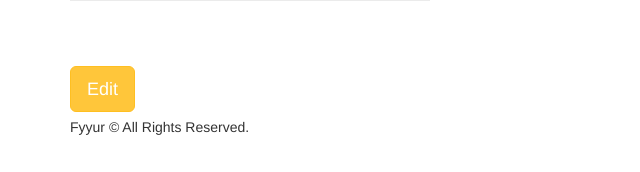
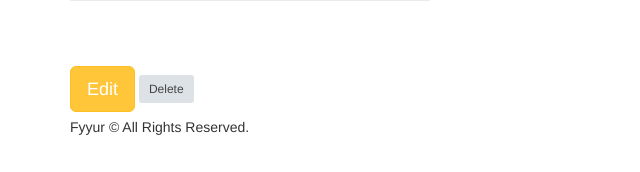
Before and after one commit to abisalde/FSND-Fyyur, a Flask app: page /venues/1 in a window 1280 px wide. Shown: the part 1044-1216 px from the top of the page, without its empty margins (0-640 px from the left). Run offline with Flask 2, Linux system fonts and the light colour scheme; some libraries are stand-ins or nearby versions.

Commit message:
feat: add delete buttons to delete venue

```diff
--- a/templates/pages/show_venue.html
+++ b/templates/pages/show_venue.html
@@ -1,14 +1,9 @@
-{% extends 'layouts/main.html' %}
-{% block title %}Venue Search{% endblock %}
-{% block content %}
+{% extends 'layouts/main.html' %} {% block title %}Venue Search{% endblock %} {%
+block content %}
 <div class="row">
 	<div class="col-sm-6">
-		<h1 class="monospace">
-			{{ venue.name }}
-		</h1>
-		<p class="subtitle">
-			ID: {{ venue.id }}
-		</p>
+		<h1 class="monospace">{{ venue.name }}</h1>
+		<p class="subtitle">ID: {{ venue.id }}</p>
 		<div class="genres">
 			{% for genre in venue.genres %}
 			<span class="genre">{{ genre }}</span>
@@ -18,22 +13,33 @@
 			<i class="fas fa-globe-americas"></i> {{ venue.city }}, {{ venue.state }}
 		</p>
 		<p>
-			<i class="fas fa-map-marker"></i> {% if venue.address %}{{ venue.address }}{% else %}No Address{% endif %}
+			<i class="fas fa-map-marker"></i> {% if venue.address %}{{ venue.address
+			}}{% else %}No Address{% endif %}
 		</p>
 		<p>
-			<i class="fas fa-phone-alt"></i> {% if venue.phone %}{{ venue.phone }}{% else %}No Phone{% endif %}
+			<i class="fas fa-phone-alt"></i> {% if venue.phone %}{{ venue.phone }}{%
+			else %}No Phone{% endif %}
 		</p>
 		<p>
-			<i class="fas fa-link"></i> {% if venue.website %}<a href="{{ venue.website }}" target="_blank">{{ venue.website }}</a>{% else %}No Website{% endif %}
+			<i class="fas fa-link"></i> {% if venue.website %}<a
+				href="{{ venue.website }}"
+				target="_blank"
+				>{{ venue.website }}</a
+			>{% else %}No Website{% endif %}
 		</p>
 		<p>
-			<i class="fab fa-facebook-f"></i> {% if venue.facebook_link %}<a href="{{ venue.facebook_link }}" target="_blank">{{ venue.facebook_link }}</a>{% else %}No Facebook Link{% endif %}
+			<i class="fab fa-facebook-f"></i> {% if venue.facebook_link %}<a
+				href="{{ venue.facebook_link }}"
+				target="_blank"
+				>{{ venue.facebook_link }}</a
+			>{% else %}No Facebook Link{% endif %}
 		</p>
 		{% if venue.seeking_talent %}
 		<div class="seeking">
 			<p class="lead">Currently seeking talent</p>
 			<div class="description">
-				<i class="fas fa-quote-left"></i> {{ venue.seeking_description }} <i class="fas fa-quote-right"></i>
+				<i class="fas fa-quote-left"></i> {{ venue.seeking_description }}
+				<i class="fas fa-quote-right"></i>
 			</div>
 		</div>
 		{% else %}
@@ -47,13 +53,18 @@
 	</div>
 </div>
 <section>
-	<h2 class="monospace">{{ venue.upcoming_shows_count }} Upcoming {% if venue.upcoming_shows_count == 1 %}Show{% else %}Shows{% endif %}</h2>
+	<h2 class="monospace">
+		{{ venue.upcoming_shows_count }} Upcoming {% if venue.upcoming_shows_count
+		== 1 %}Show{% else %}Shows{% endif %}
+	</h2>
 	<div class="row">
 		{%for show in venue.upcoming_shows %}
 		<div class="col-sm-4">
 			<div class="tile tile-show">
 				<img src="{{ show.artist_image_link }}" alt="Show Artist Image" />
-				<h5><a href="/artists/{{ show.artist_id }}">{{ show.artist_name }}</a></h5>
+				<h5>
+					<a href="/artists/{{ show.artist_id }}">{{ show.artist_name }}</a>
+				</h5>
 				<h6>{{ show.start_time|datetime('full') }}</h6>
 			</div>
 		</div>
@@ -61,13 +72,18 @@
 	</div>
 </section>
 <section>
-	<h2 class="monospace">{{ venue.past_shows_count }} Past {% if venue.past_shows_count == 1 %}Show{% else %}Shows{% endif %}</h2>
+	<h2 class="monospace">
+		{{ venue.past_shows_count }} Past {% if venue.past_shows_count == 1 %}Show{%
+		else %}Shows{% endif %}
+	</h2>
 	<div class="row">
 		{%for show in venue.past_shows %}
 		<div class="col-sm-4">
 			<div class="tile tile-show">
 				<img src="{{ show.artist_image_link }}" alt="Show Artist Image" />
-				<h5><a href="/artists/{{ show.artist_id }}">{{ show.artist_name }}</a></h5>
+				<h5>
+					<a href="/artists/{{ show.artist_id }}">{{ show.artist_name }}</a>
+				</h5>
 				<h6>{{ show.start_time|datetime('full') }}</h6>
 			</div>
 		</div>
@@ -75,6 +91,39 @@
 	</div>
 </section>
 
-<a href="/venues/{{ venue.id }}/edit"><button class="btn btn-primary btn-lg">Edit</button></a>
+<div>
+	<a href="/venues/{{ venue.id }}/edit"
+		><button class="btn btn-primary btn-lg">Edit</button></a
+	>
+	<button
+		id="delete-venue"
+		data-id="{{ venue.id }}"
+		class="btn btn-default btn-sm"
+	>
+		Delete
+	</button>
+</div>
+
+<script>
+	const deleteButton = document.querySelector('#delete-venue');
+	deleteButton.addEventListener('click', function (event) {
+		event.preventDefault();
+		const venueId = event.target.dataset['id'];
+		const deleteUrl = `/venues/${venueId}`;
+		fetch(deleteUrl, {
+			method: 'DELETE',
+		})
+			.then((response) => {
+				if (response.ok) {
+					window.location.href = '/venues';
+				} else {
+					throw new Error('Network response was not ok.');
+				}
+			})
+			.catch((error) => {
+				console.log(error);
+			});
+	});
+</script>
 
 {% endblock %}
```
